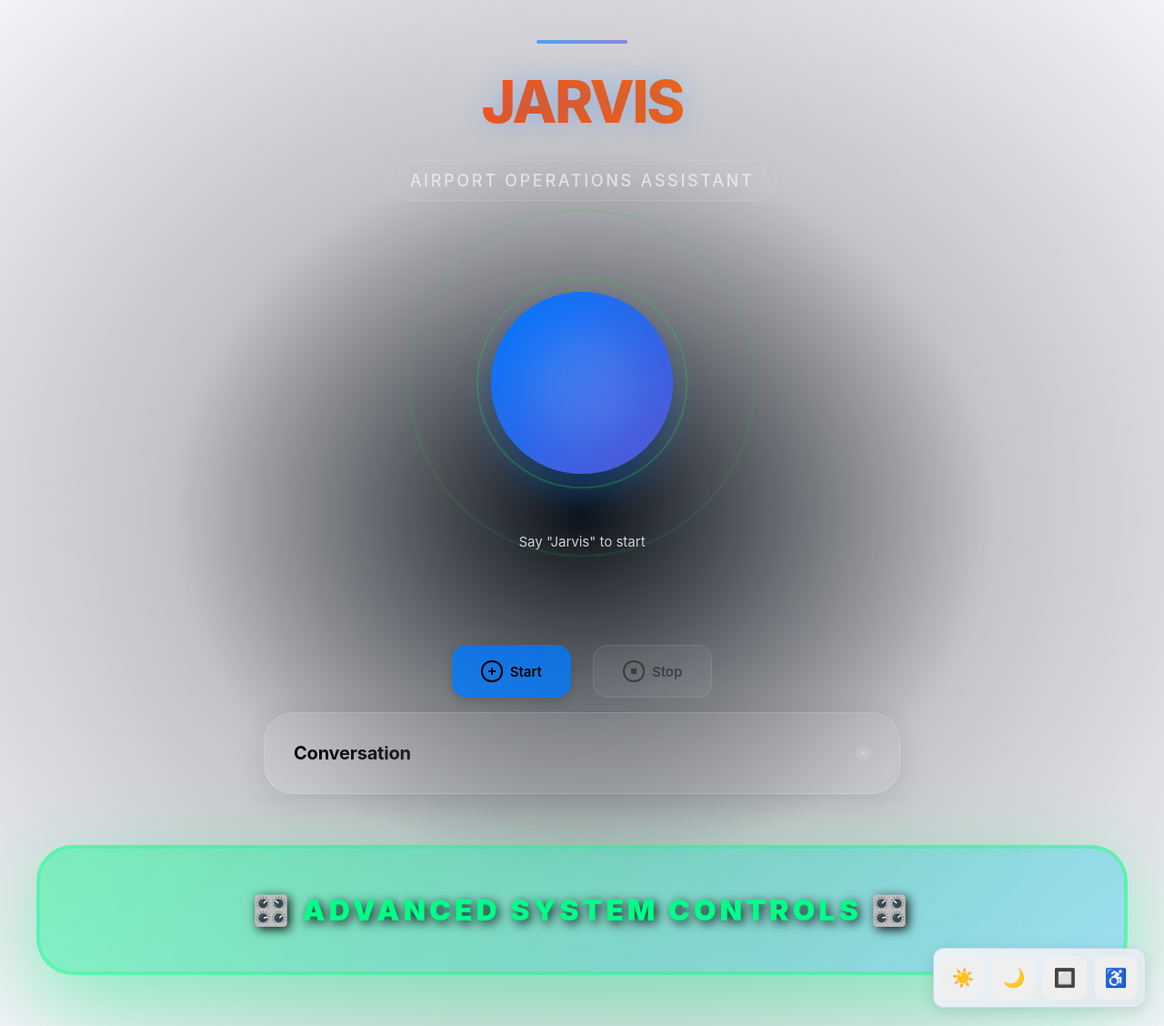
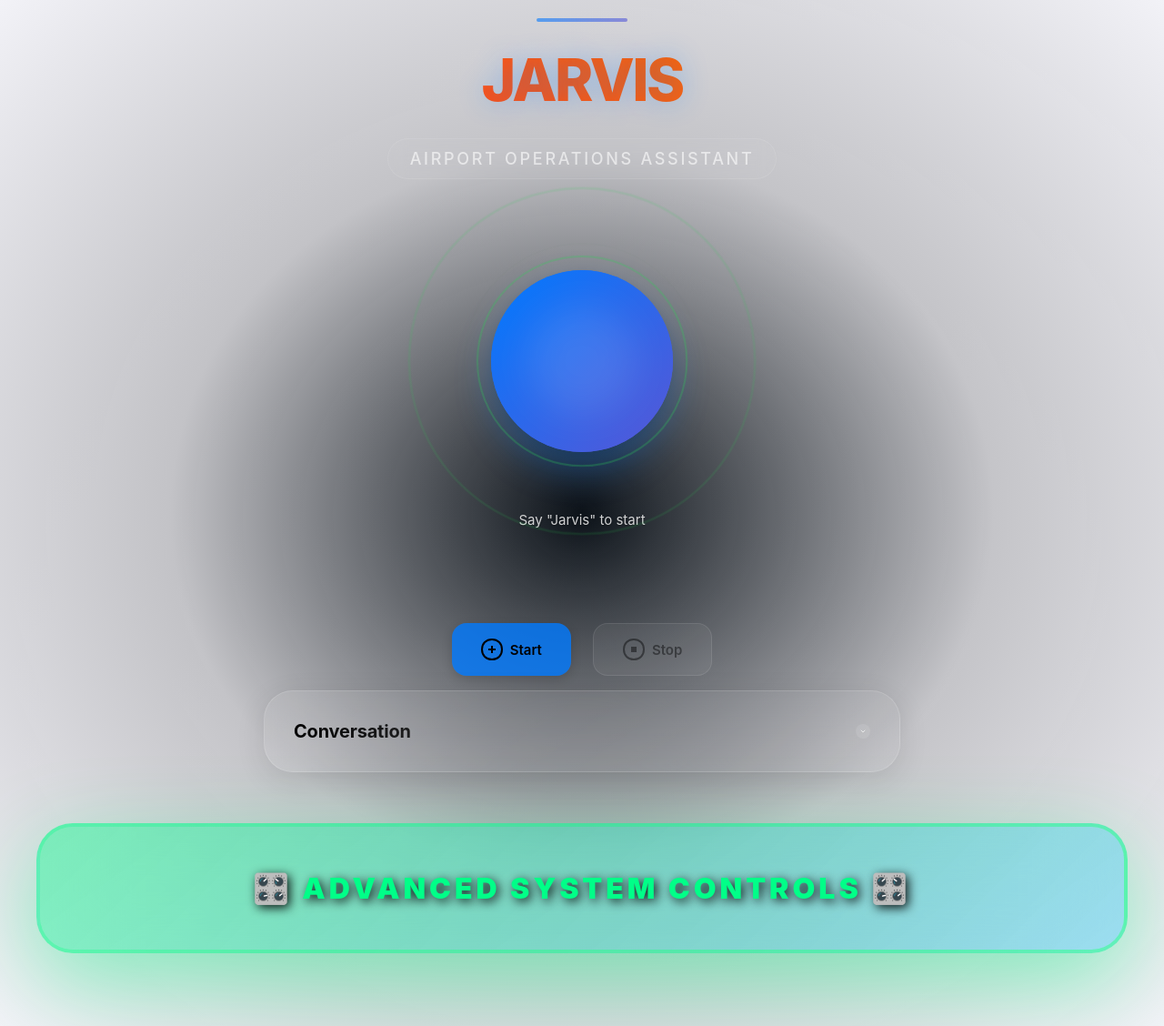
Before and after one commit to SeanOnamade/FrontierAudio, a Flask app: page / in a window 1280 px wide. Shown: the whole page at 91% size. Run offline with Flask 3, Linux system fonts and the light colour scheme.

Commit message:
refactor: Remove theme controls (light/dark/contrast switch)
- Disabled theme controls creation in theme-manager.js
- Removed theme controls styling and targeting in templates/index.html
- Cleaned up interface to focus solely on JARVIS voice functionality
- No more bottom-right theme switch buttons (sun/moon/contrast/accessibility icons)
- Simplified UI for cleaner, distraction-free experience

```diff
--- a/static/js/theme-manager.js
+++ b/static/js/theme-manager.js
@@ -12,7 +12,8 @@
     }
 
     init() {
-        this.createThemeControls();
+        // Theme controls disabled per user request
+        // this.createThemeControls();
         this.bindEvents();
         this.applyTheme();
         this.applyPreferences();
--- a/templates/index.html
+++ b/templates/index.html
@@ -325,60 +325,13 @@
                 console.log('✅ Bubble FINAL NUKED');
             }
 
-            // STEP 5: TARGET THEME CONTROLS (PROFESSIONAL STYLE)
-            console.log('🎯 TARGETING THEME CONTROLS');
-
-            const themeControls = document.querySelector('.theme-controls');
-            if (themeControls) {
-                themeControls.style.cssText = `
-                    position: fixed !important;
-                    bottom: 20px !important;
-                    right: 20px !important;
-                    z-index: 999900 !important;
-                    display: flex !important;
-                    gap: 8px !important;
-                    padding: 8px !important;
-                    border-radius: 12px !important;
-                    backdrop-filter: blur(15px) !important;
-                    border: 1px solid rgba(148, 163, 184, 0.3) !important;
-                    box-shadow: 0 4px 16px rgba(0, 0, 0, 0.1) !important;
-                    background: linear-gradient(145deg, rgba(240, 244, 248, 0.95) 0%, rgba(226, 232, 240, 0.9) 100%) !important;
-                `;
-
-                const themeButtons = themeControls.querySelectorAll('.theme-toggle');
-                themeButtons.forEach(button => {
-                    button.style.cssText = `
-                        width: 48px !important;
-                        height: 48px !important;
-                        border: none !important;
-                        border-radius: 12px !important;
-                        cursor: pointer !important;
-                        font-size: 20px !important;
-                        transition: all 0.2s ease !important;
-                        backdrop-filter: blur(15px) !important;
-                        display: flex !important;
-                        align-items: center !important;
-                        justify-content: center !important;
-                    `;
-
-                    button.addEventListener('mouseenter', () => {
-                        button.style.transform = 'scale(1.1)';
-                        button.style.boxShadow = '0 4px 12px rgba(0, 0, 0, 0.2)';
-                    });
-
-                    button.addEventListener('mouseleave', () => {
-                        button.style.transform = 'scale(1)';
-                        button.style.boxShadow = 'none';
-                    });
-                });
-
-                console.log('✅ THEME CONTROLS STYLED');
-            }
+            // Theme controls removed per user request
+            console.log('✅ THEME CONTROLS DISABLED');
 
             // Performance Dashboard removed per user request
             console.log('✅ PERFORMANCE DASHBOARD DISABLED');
 
-            // STEP 6: Transform sections
+            // STEP 5: Transform sections
             const settingsSection = document.querySelector('.settings-section');
             if (settingsSection) {
                 settingsSection.style.cssText = `
```
